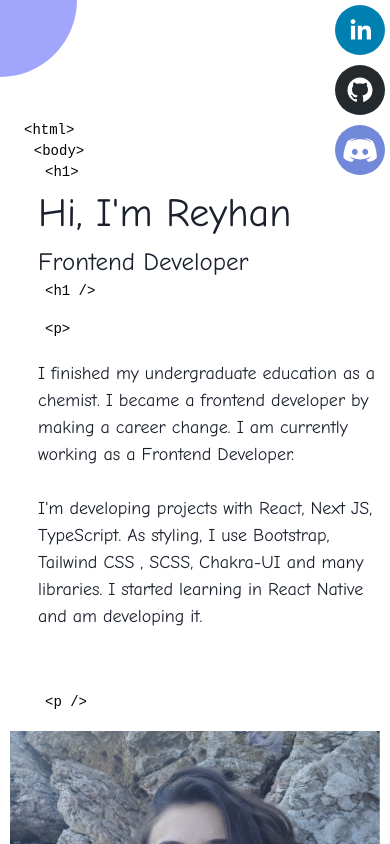
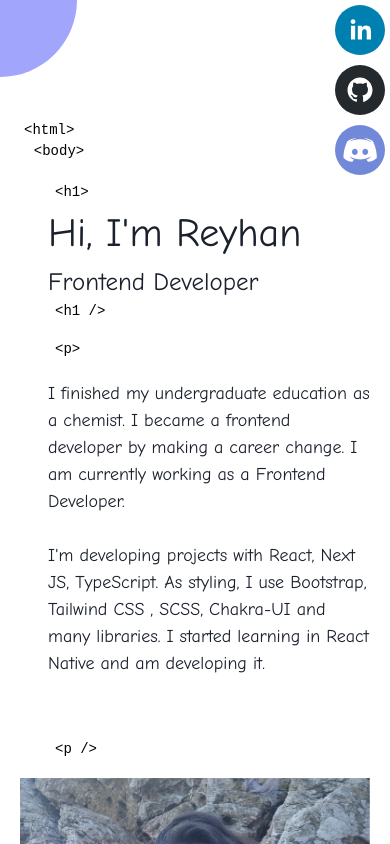
Before and after one commit to reeyhanyilmaz/NextJS-Portfolio, a Next.js app: page / in a window 390 px wide. Shown: the top 844 px of the page. Built offline with nearby package versions, Linux system fonts and the light colour scheme; some icons are missing.

Commit message:
change @media

```diff
--- a/styles/ab-test.css
+++ b/styles/ab-test.css
@@ -32,7 +32,7 @@
 }
 
 
-@media only screen and (width < 768px)  and (orientation: portrait) {
+@media screen and (max-width: 767px){
     .blog-content {
         width: 90%;
     }
--- a/styles/index.css
+++ b/styles/index.css
@@ -3,7 +3,6 @@
 
 .infoContainer {
     display: flex;
-    justify-content: space-around;
     font-family: 'Comic Neue', cursive;
 }
 
@@ -38,17 +37,18 @@
     opacity: 0;
 }
 
-@media only screen and (width > 1200px) {
+@media only screen and (max-width: 1200px) {
     .moreAbout {
         margin-left: 8rem;
     }
 
     .infoContainer{
         padding: 20px 10px;
+        justify-content: space-around;
     }
 }
 
-@media only screen and (width < 768px) and (orientation: portrait) {
+@media screen and (max-width: 767px) {
     .content{
         padding: 20px 10px 0 10px;
     }
@@ -73,6 +73,7 @@
     }
 
     .infoContainer {
+        display: flex;
         flex-direction: column !important;
     }
 
--- a/styles/projects.css
+++ b/styles/projects.css
@@ -16,16 +16,16 @@
   font-weight: 600;
 }
 
-@media only screen and (width < 768px) and (orientation: portrait) {
+@media screen and (max-width: 767px) {
 
   .content {
-    display: flex;
-    justify-content: center;
-    align-items: center;
+    display: flex !important;
+    justify-content: center !important;
+    align-items: center !important;
   }
 
   .row .col {
-    width: 400px;
+    width: 400px !important;
   }
 }
 
```
